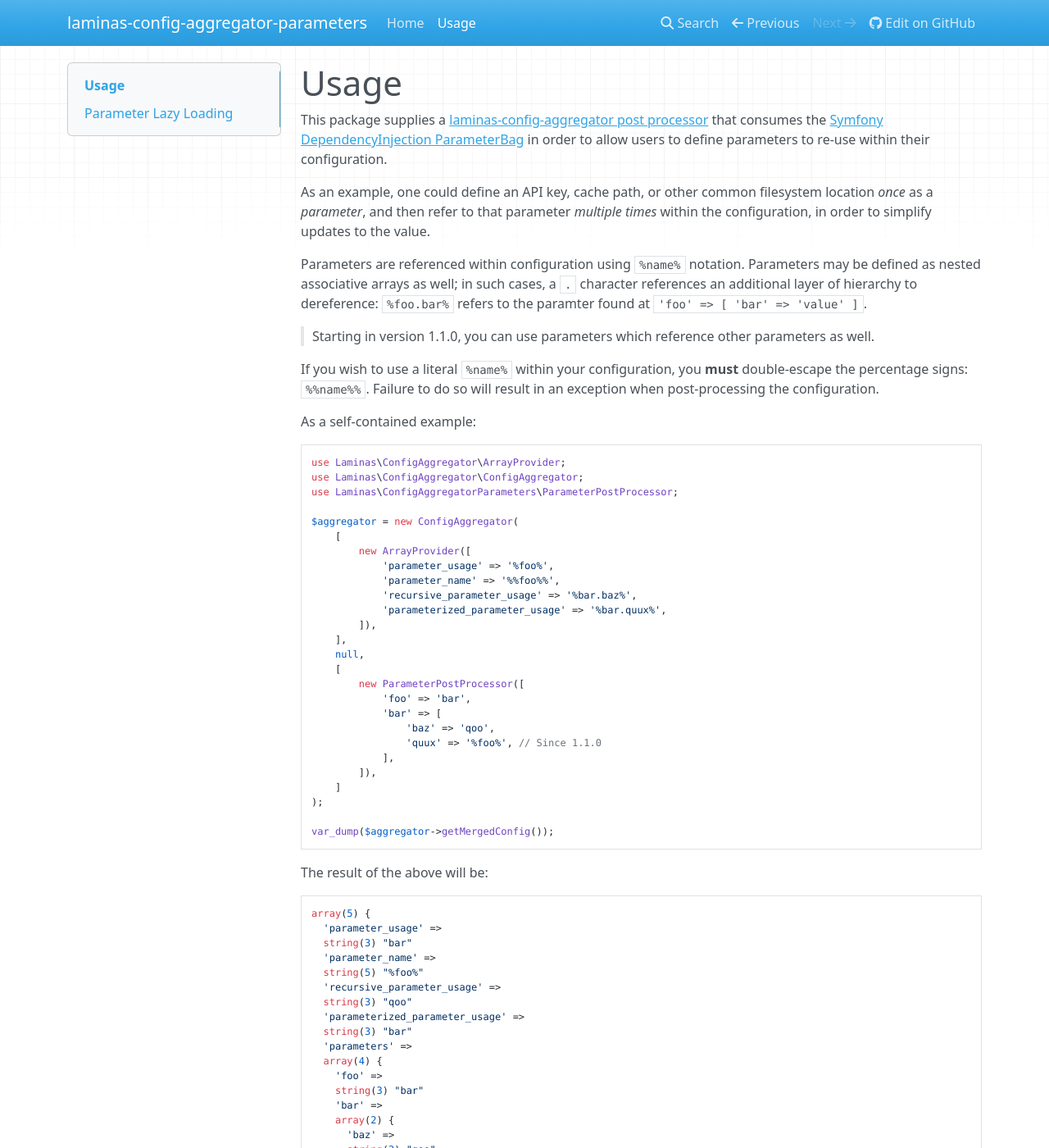
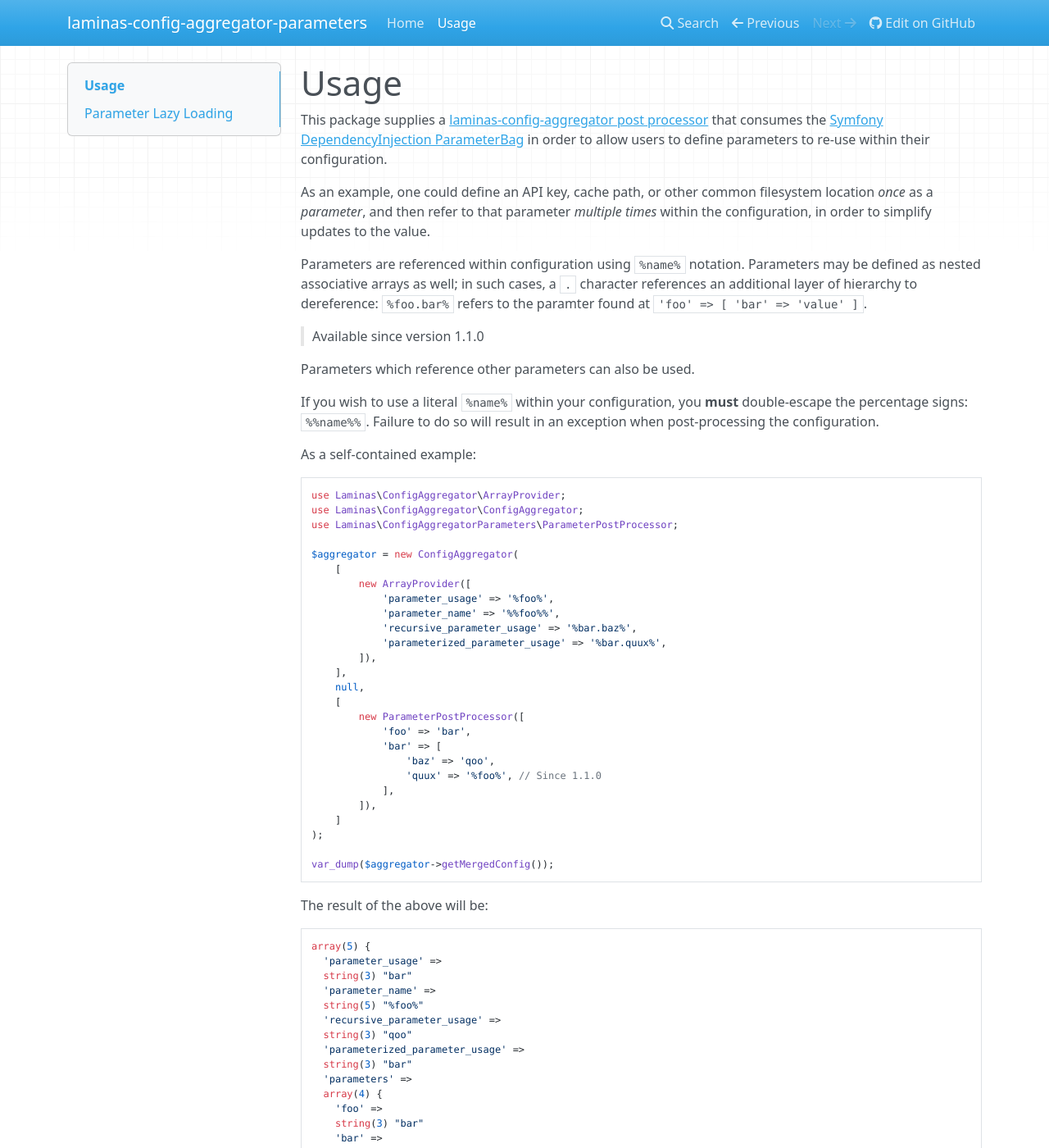
Before and after one commit to laminas/laminas-config-aggregator-parameters, an MkDocs documentation site: the page built from docs/book/usage.md, in a window 1280 px wide and 1400 px high. Shown: the whole window at 82% size. Built offline with MkDocs 1.6.1, drawn with Linux system fonts in a browser that asks for light colours; nearby versions of some CDN libraries; some of the changed text lies outside the part shown.

Commit message:
Adds version hints with correct syntax for consistency
Signed-off-by: Frank Brückner <dev@froschdesignstudio.de>

```diff
--- a/docs/book/usage.md
+++ b/docs/book/usage.md
@@ -15,8 +15,9 @@ Parameters may be defined as nested associative arrays as well; in such cases, a
 `.` character references an additional layer of hierarchy to dereference:
 `%foo.bar%` refers to the paramter found at `'foo' => [ 'bar' => 'value' ]`.
 
-> Starting in version 1.1.0, you can use parameters which reference other
-> parameters as well.
+> Available since version 1.1.0
+
+Parameters which reference other parameters can also be used.
 
 If you wish to use a literal `%name%` within your configuration, you **must**
 double-escape the percentage signs: `%%name%%`. Failure to do so will result in
@@ -86,6 +87,8 @@ array(5) {
 
 ## Parameter Lazy Loading
 
+> Available since version 1.4.0
+
 If your parameters are resolved from a database, redis, consul, or any other i/o resource, you can use the `LazyParameterPostProcessor` which consumes just a `callable` which can provide the parameters.
 
 In case you are using config-caching, the i/o is not executed when performed in the `callable`.
```
